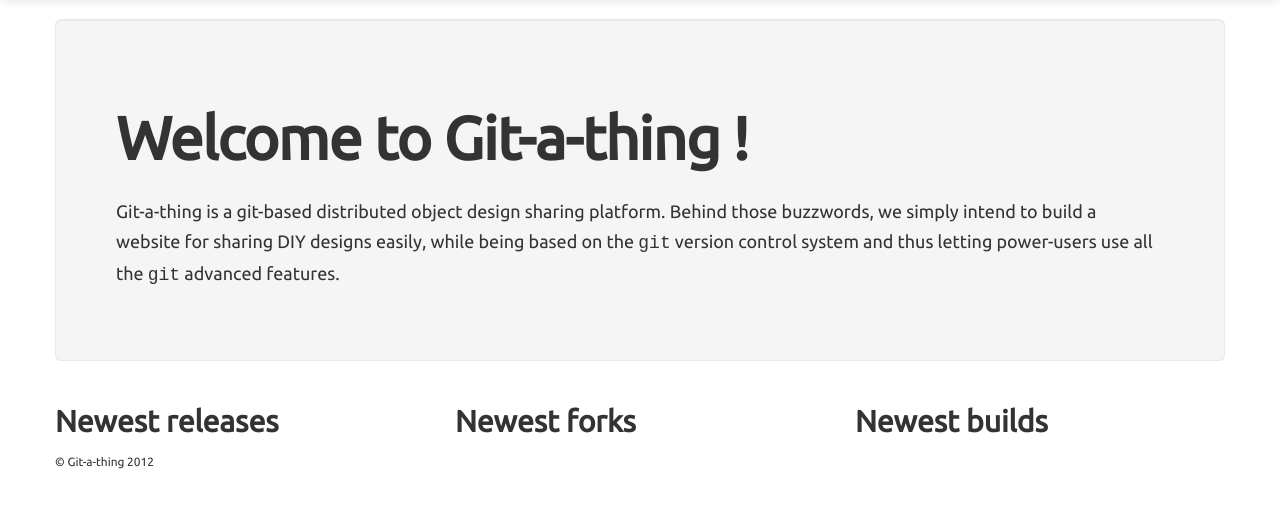
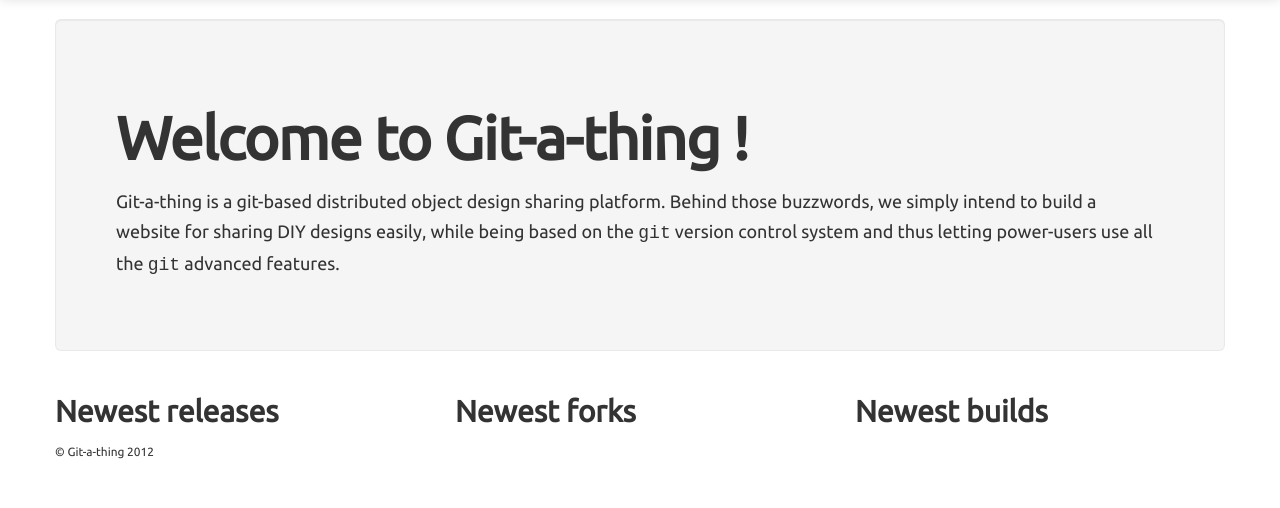
Before and after one commit to iXce/git-a-thing, a Django app: page / in a window 1280 px wide. Shown: the part 41-549 px from the top of the page. Run offline with Django 3.2, Linux system fonts and the light colour scheme; some libraries are stand-ins or nearby versions.

Commit message:
Remove extra space now -_-

```diff
--- a/templates/home.html
+++ b/templates/home.html
@@ -9,7 +9,7 @@
 {% block main %}
       <div class="hero-unit">
         <h1>Welcome to Git-a-thing !</h1>
-        <p style="margin-top:10px;">Git-a-thing is a git-based distributed object design sharing platform. Behind those buzzwords, we simply intend to build a website for sharing DIY designs easily, while being based on the <tt>git</tt> version control system and thus letting power-users use all the <tt>git</tt> advanced features.</p>
+        <p>Git-a-thing is a git-based distributed object design sharing platform. Behind those buzzwords, we simply intend to build a website for sharing DIY designs easily, while being based on the <tt>git</tt> version control system and thus letting power-users use all the <tt>git</tt> advanced features.</p>
       </div>
       <div class="row">
           <div class="span4" id="releases">
```
